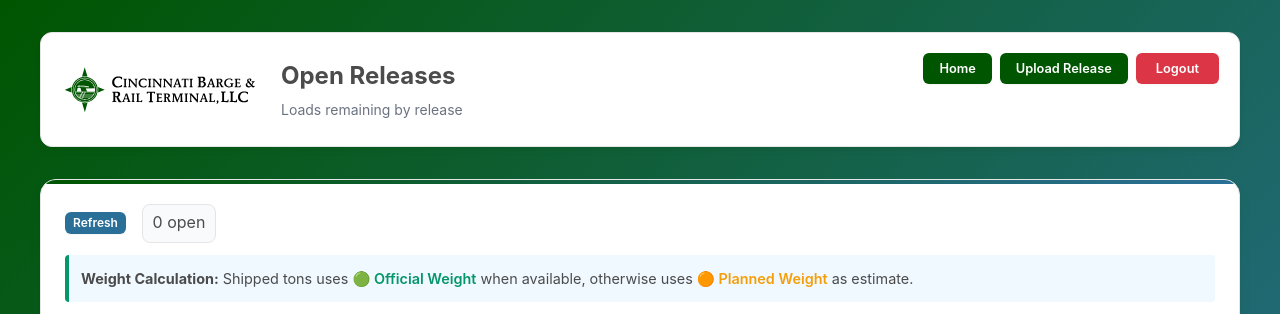
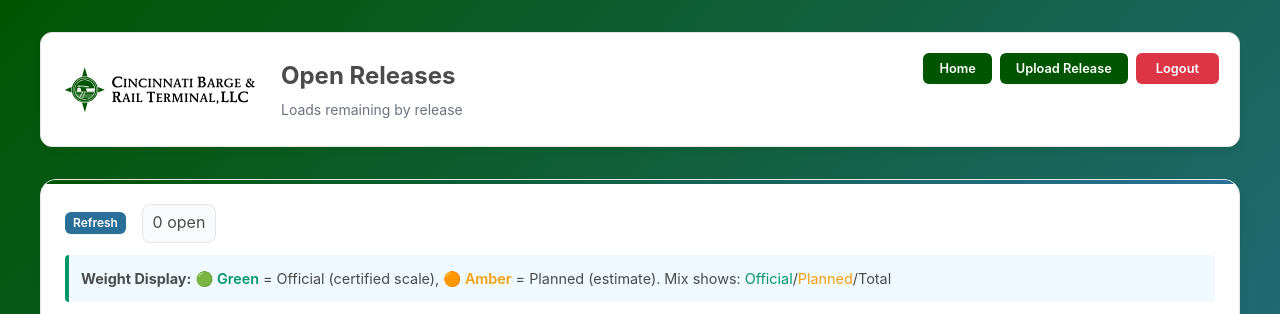
Before and after one commit to CBRT513/django-primetrade, a Django app: page /open-releases/ in a window 1280 px wide. Shown: the top 314 px of the page. Run offline with Django 4.2, Linux system fonts and the light colour scheme; a user stored in the database is signed in; data that the repository does not hold is empty; parts of the project's set-up code (start-up, migrations or seed data) failed here and were passed over.

Commit message:
feat: add color-coded weight breakdown to Open Releases page
Display weight types clearly using color coding:
- 🟢 Green: Official weight (certified scale)
- 🟠 Amber: Planned weight (estimate)
- Mixed: Shows Official/Planned/Total (e.g., 24.240/21.000/92.000)

API Changes (views.py):
- Add tonsOfficial and tonsPlanned to open_releases response
- Calculate separate totals for official vs planned weights
- Enables frontend to show exact breakdown

Template Changes (open_releases.html):
- Color-code weights based on type
- Show clear visual distinction at a glance
- Update info banner to explain color scheme

Now users can instantly see which releases have official certified weights
entered versus which are still using planned weight estimates.

🤖 Generated with [Claude Code](https://claude.com/claude-code)

Co-Authored-By: Claude <noreply@anthropic.com>

```diff
--- a/bol_system/views.py
+++ b/bol_system/views.py
@@ -1039,11 +1039,18 @@ def open_releases(request):
             shipped = r.loads.filter(status='SHIPPED').count()
             remaining = loads_total - shipped
             tons_total = float(r.quantity_net_tons or 0)
-            # Use official weight from BOL, fallback to planned_tons if no official weight yet
-            tons_shipped = float(r.loads.filter(status='SHIPPED').aggregate(
-                sum=models.Sum(Coalesce('bol__official_weight_tons', 'planned_tons'))
+
+            # Calculate weight breakdown: official vs planned
+            shipped_loads = r.loads.filter(status='SHIPPED')
+            tons_official = float(shipped_loads.filter(bol__official_weight_tons__isnull=False).aggregate(
+                sum=models.Sum('bol__official_weight_tons')
             )['sum'] or 0)
+            tons_planned = float(shipped_loads.filter(bol__official_weight_tons__isnull=True).aggregate(
+                sum=models.Sum('planned_tons')
+            )['sum'] or 0)
+            tons_shipped = tons_official + tons_planned
             tons_remaining = max(0.0, tons_total - tons_shipped)
+
             next_date = r.loads.filter(status='PENDING').order_by('date').values_list('date', flat=True).first()
             last_shipped = r.loads.filter(status='SHIPPED').order_by('-date').values_list('date', flat=True).first()
             result.append({
@@ -1055,6 +1062,8 @@ def open_releases(request):
                 'loadsRemaining': remaining,
                 'totalTons': tons_total,
                 'tonsShipped': tons_shipped,
+                'tonsOfficial': tons_official,
+                'tonsPlanned': tons_planned,
                 'tonsRemaining': tons_remaining,
                 'nextScheduledDate': next_date,
                 'lastShippedDate': last_shipped,
--- a/templates/open_releases.html
+++ b/templates/open_releases.html
@@ -34,7 +34,10 @@
         <span id="count" class="badge">0 open</span>
       </div>
       <div style="margin-top: 0.75rem; padding: 0.75rem; background: #f0f9ff; border-left: 4px solid #059669; border-radius: 4px; font-size: 0.9rem;">
-        <strong>Weight Calculation:</strong> Shipped tons uses <span style="color: #059669; font-weight: 600;">🟢 Official Weight</span> when available, otherwise uses <span style="color: #f59e0b; font-weight: 600;">🟠 Planned Weight</span> as estimate.
+        <strong>Weight Display:</strong>
+        <span style="color: #059669; font-weight: 600;">🟢 Green</span> = Official (certified scale),
+        <span style="color: #f59e0b; font-weight: 600;">🟠 Amber</span> = Planned (estimate).
+        Mix shows: <span style="color: #059669;">Official</span>/<span style="color: #f59e0b;">Planned</span>/Total
       </div>
       <div class="table-container" style="margin-top:.75rem;">
         <table id="tbl">
@@ -71,12 +74,32 @@
       const tbody = document.querySelector('#tbl tbody');
       tbody.innerHTML = rows.map(r => {
         const loads = `${r.loadsShipped} / ${r.totalLoads}`;
-        const tons = `${Number(r.tonsShipped||0).toFixed(3)} / ${Number(r.totalTons||0).toFixed(3)}`;
+
+        // Build tons display with color coding
+        const official = Number(r.tonsOfficial || 0);
+        const planned = Number(r.tonsPlanned || 0);
+        const total = Number(r.totalTons || 0);
+
+        let tonsDisplay = '';
+        if (official > 0 && planned > 0) {
+          // Mix: show green/amber/total
+          tonsDisplay = `<span style="color: #059669; font-weight: 600;">${official.toFixed(3)}</span>/<span style="color: #f59e0b; font-weight: 600;">${planned.toFixed(3)}</span>/<span style="font-weight: 600;">${total.toFixed(3)}</span>`;
+        } else if (official > 0) {
+          // All official: show green
+          tonsDisplay = `<span style="color: #059669; font-weight: 700;">${official.toFixed(3)}</span> / ${total.toFixed(3)}`;
+        } else if (planned > 0) {
+          // All planned: show amber
+          tonsDisplay = `<span style="color: #f59e0b; font-weight: 700;">${planned.toFixed(3)}</span> / ${total.toFixed(3)}`;
+        } else {
+          // Nothing shipped
+          tonsDisplay = `0.000 / ${total.toFixed(3)}`;
+        }
+
 return `<tr>
           <td><a href="/api/releases/${r.id}/view/">${r.releaseNumber}</a></td>
           <td>${r.customer||''}</td>
           <td>${loads}</td>
-          <td>${tons}</td>
+          <td>${tonsDisplay}</td>
           <td>${fmtDate(r.nextScheduledDate)}</td>
           <td>${fmtDate(r.lastShippedDate)}</td>
         </tr>`;
```
